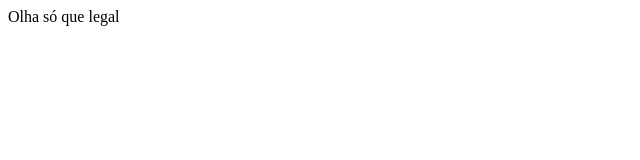
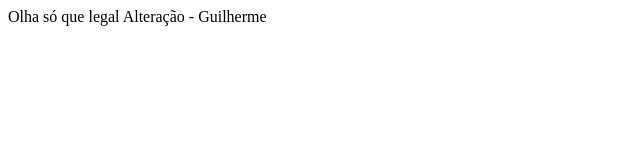
Before and after one commit to ariel-santos/ABC, a plain HTML site: page index.html in a window 1280 px wide. Shown: the whole page, without its empty margins (0-640 px from the left). Drawn offline with Linux system fonts and the light colour scheme.

Commit message:
Primeira Alteração
Aprendendo com Atom.io

```diff
--- a/index.html
+++ b/index.html
@@ -6,5 +6,8 @@
 </head>
 <body>
 Olha só que legal
+
+
+Alteração - Guilherme
 </body>
 </html>
```
